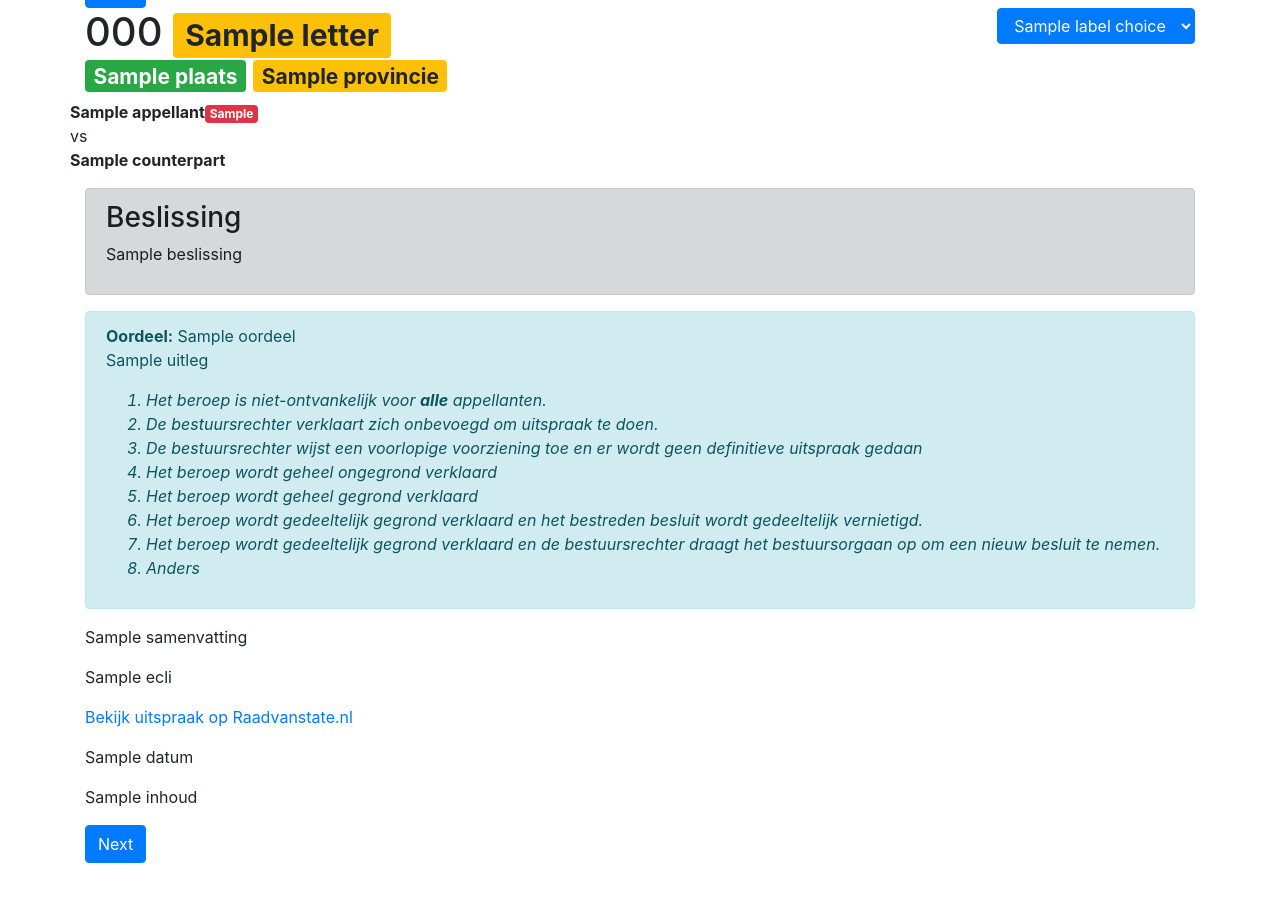
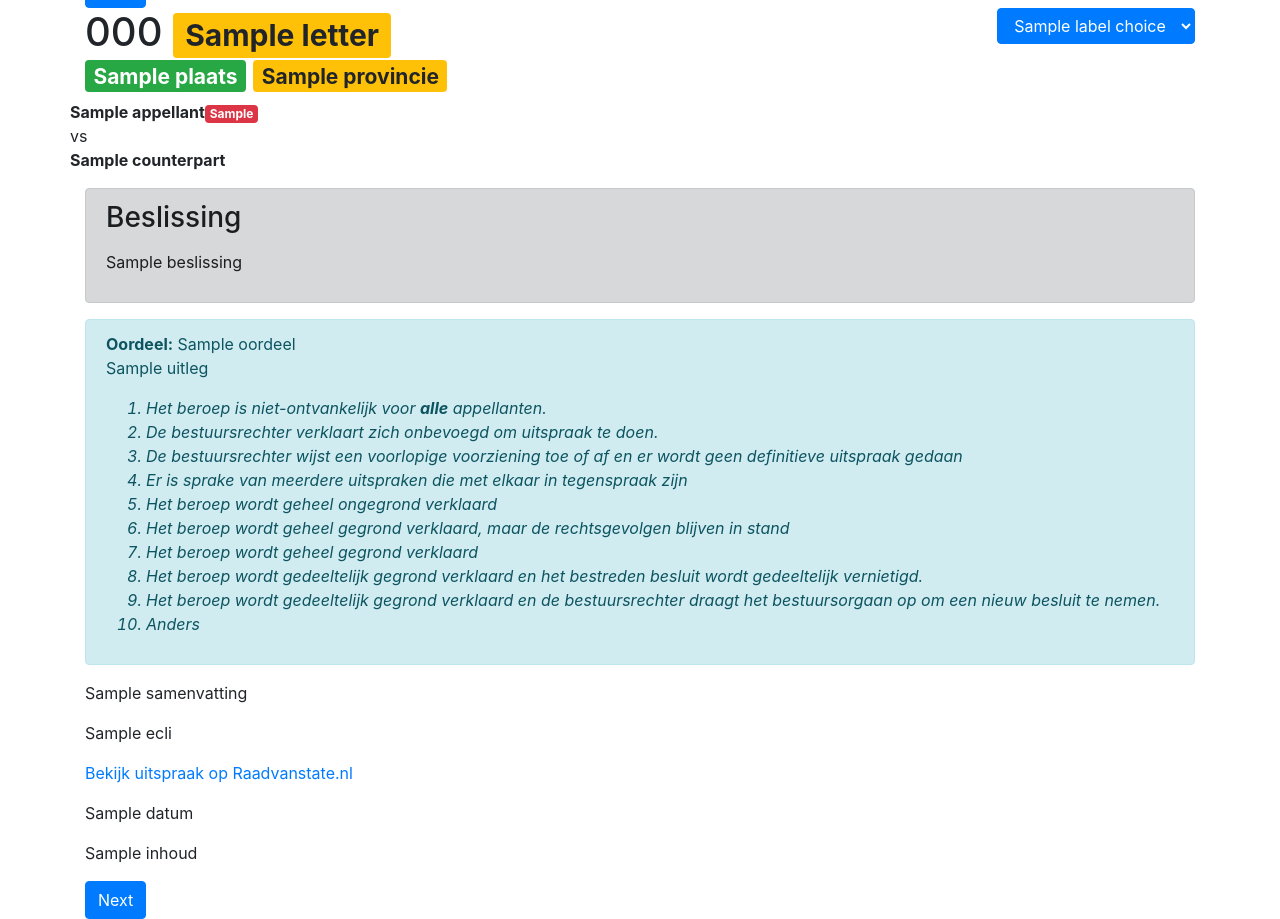
Before and after one commit to KenSentMe/rvs, a Django app: template uitspraken/templates/uitspraken/uitspraak.html in a window 1280 px wide. Shown: the part 110-1029 px from the top of the page. Before the commit the page ends 973 px from the top, so only its background shows below. Run offline with Django 4.2, Linux system fonts and the light colour scheme; the template is opened without the code that fills it: most values are stand-ins (such as "Sample title", 1, 10 or a date in 2020); some libraries are stand-ins or nearby versions.

Commit message:
Update template

```diff
--- a/uitspraken/templates/uitspraken/index.html
+++ b/uitspraken/templates/uitspraken/index.html
@@ -48,7 +48,7 @@
                             {% endif %}
                         </h3>
                     </td>
-                    <td>{{ uitspraak.beslissing }}</td>
+                    <td>{{ uitspraak.beslissing|linebreaks }}</td>
                 </tr>
                 {% endfor %}
             </tbody>
--- a/uitspraken/templates/uitspraken/uitspraak.html
+++ b/uitspraken/templates/uitspraken/uitspraak.html
@@ -40,7 +40,7 @@
 </div>
 <div class="alert alert-dark">
     <h3>Beslissing</h3>
-    <p>{{ uitspraak.beslissing }}</p>
+    <p>{{ uitspraak.beslissing|linebreaks }}</p>
 </div>
 <div class="alert alert-info">
     <strong>Oordeel:</strong> {{ uitspraak.oordeel }}
@@ -51,8 +51,10 @@
             <ol start="1">
                 <li>Het beroep is niet-ontvankelijk voor <strong>alle</strong> appellanten.</li>
                 <li>De bestuursrechter verklaart zich onbevoegd om uitspraak te doen.</li>
-                <li>De bestuursrechter wijst een voorlopige voorziening toe en er wordt geen definitieve uitspraak gedaan</li>
+                <li>De bestuursrechter wijst een voorlopige voorziening toe of af en er wordt geen definitieve uitspraak gedaan</li>
+                <li>Er is sprake van meerdere uitspraken die met elkaar in tegenspraak zijn</li>
                 <li>Het beroep wordt geheel ongegrond verklaard</li>
+                <li>Het beroep wordt geheel gegrond verklaard, maar de rechtsgevolgen blijven in stand</li>
                 <li>Het beroep wordt geheel gegrond verklaard</li>
                 <li>Het beroep wordt gedeeltelijk gegrond verklaard en het bestreden besluit wordt gedeeltelijk vernietigd.</li>
                 <li>Het beroep wordt gedeeltelijk gegrond verklaard en de bestuursrechter draagt het bestuursorgaan op om een nieuw besluit te nemen.</li>
```
